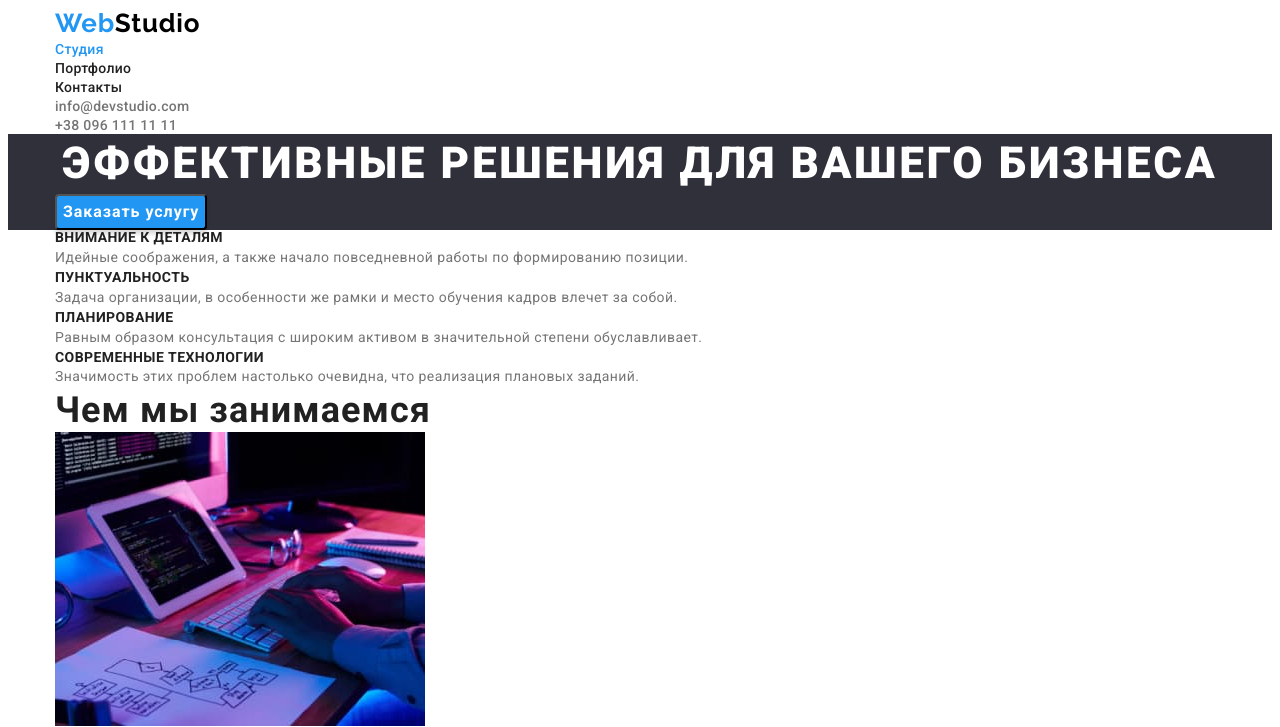
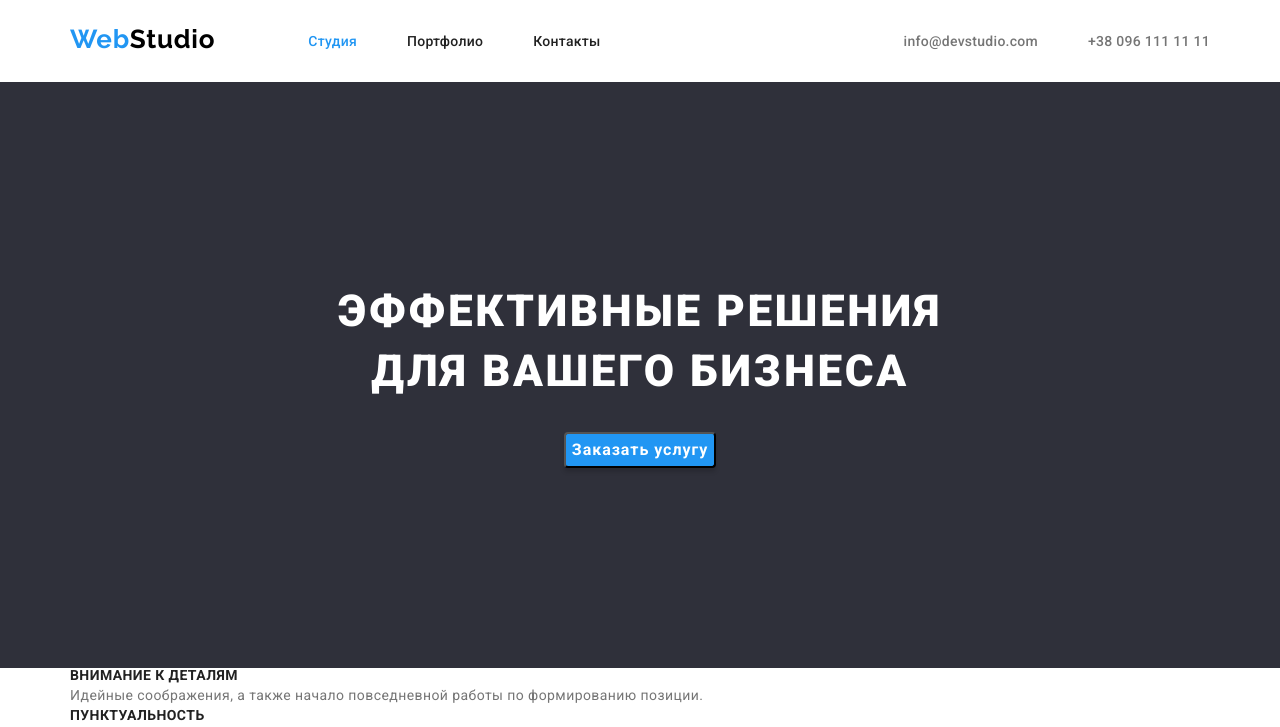
Before and after one commit to Sarat862/goit-markup-hw-03, a plain HTML site: page index.html in a window 1280 px wide. Shown: the top 727 px of the page. Drawn offline with nearby package versions, Linux system fonts and the light colour scheme.

Commit message:
Добавлено розміщення елементів  в шапці і героїку

```diff
--- a/css/styles.css
+++ b/css/styles.css
@@ -55,8 +55,19 @@ ul {
 
 /* HEADER, ШАПКА СТОРІНКИ */
 
+.head-container{
+    display:flex;
+    align-items: center;
+}
+
 /* Логотип сайта */
+
+.navigation {
+    display:flex;
+}
 .logo {
+    padding-top: 24px;
+    padding-bottom: 25px;
     font-family: var(--secondary-font-family);
     font-weight: 700;
     font-size: 26px;
@@ -75,12 +86,26 @@ ul {
 }
 
 /* Навігація сайта */
+.nav-list {
+    display:flex;
+    margin-left: 93px;
+
+}
+.nav-list-item:not(:first-child) {
+    margin-left: 50px;
+}
+.nav-list-item {
+    padding-top: 32px;
+    padding-bottom: 32px;
+}
 .nav-list-link {
     font-weight: 500;
     font-size: 14px;
     line-height: 1.14;
     letter-spacing: 0.02em;
     color: var(--primary-color-text);
+    padding-top: 32px;
+    padding-bottom: 32px;
 }
 .nav-list-link:hover,
 .nav-list-link:focus {
@@ -91,6 +116,13 @@ ul {
 }
 
 /* Контакти */
+.contact-list {
+    display:flex;
+    margin-left: auto;
+}
+.contact-item:not(:first-child) {
+    margin-left: 50px;
+}
 .contact-link {
     font-weight: 500;
     font-size: 14px;
@@ -108,27 +140,30 @@ ul {
 /* Героїк */
 .hero-section {
     background-color: var(--primary-background-color);
+    text-align: center;
+    padding-top: 200px;
+    padding-bottom: 200px;
 }
 .hero-title {
+
+    padding-bottom: 30px;
+    padding-left: 238px;
+    padding-right: 238px;
     font-weight: 900;
     font-size: 44px;
     line-height: 1.36;
-    text-align: center;
     letter-spacing: 0.06em;
     text-transform: uppercase;
     color: var(--text-color-theme-dark);
 }
 .hero-btn {
+
     background-color: var(--accent-color);
     box-shadow: 0px 4px 4px rgba(0, 0, 0, 0.15);
     border-radius: 4px;
-    font-family: inherit;
     font-weight: 700;
     font-size: 16px;
     line-height: 1.88;
-    display: flex;
-    align-items: center;
-    text-align: center;
     letter-spacing: 0.06em;
     color: var(--text-color-theme-dark);
     cursor: pointer;
--- a/index.html
+++ b/index.html
@@ -9,12 +9,15 @@
     <link rel="preconnect" href="https://fonts.gstatic.com" crossorigin>
     <link href="https://fonts.googleapis.com/css2?family=Raleway:wght@700&family=Roboto:wght@400;500;700;900&display=swap"
         rel="stylesheet">
+    <link rel="stylesheet" href="https://cdnjs.cloudflare.com/ajax/libs/modern-normalize/1.1.0/modern-normalize.min.css"
+        integrity="sha512-wpPYUAdjBVSE4KJnH1VR1HeZfpl1ub8YT/NKx4PuQ5NmX2tKuGu6U/JRp5y+Y8XG2tV+wKQpNHVUX03MfMFn9Q=="
+        crossorigin="anonymous" referrerpolicy="no-referrer" />
     <link rel="stylesheet" href="./css/styles.css">
 </head>
 <body>
     <!-- Шапка сторінки -->
     <header class="header">
-        <div class="container">
+        <div class="container head-container">
             <nav class="navigation">
                 <a class="logo link" href="">
                     Web<span class="part-logo">Studio</span>
@@ -25,7 +28,7 @@
                     <li class="nav-list-item"><a class="nav-list-link link" href="">Контакты</a></li>
                 </ul>
             </nav>
-        <ul class="contact list">
+            <ul class="contact-list list">
                 <li class="contact-item"><a class="contact-link link" href="mailto:info@devstudio.com">info@devstudio.com</a></li>
                 <li class="contact-item"><a class="contact-link link" href="tel:+380961111111">+38 096 111 11 11</a></li>
             </ul>
```
Also changed, not shown: portfolio.html (+3 -0 lines). Lines whose indentation alone changed are shown as unchanged.
